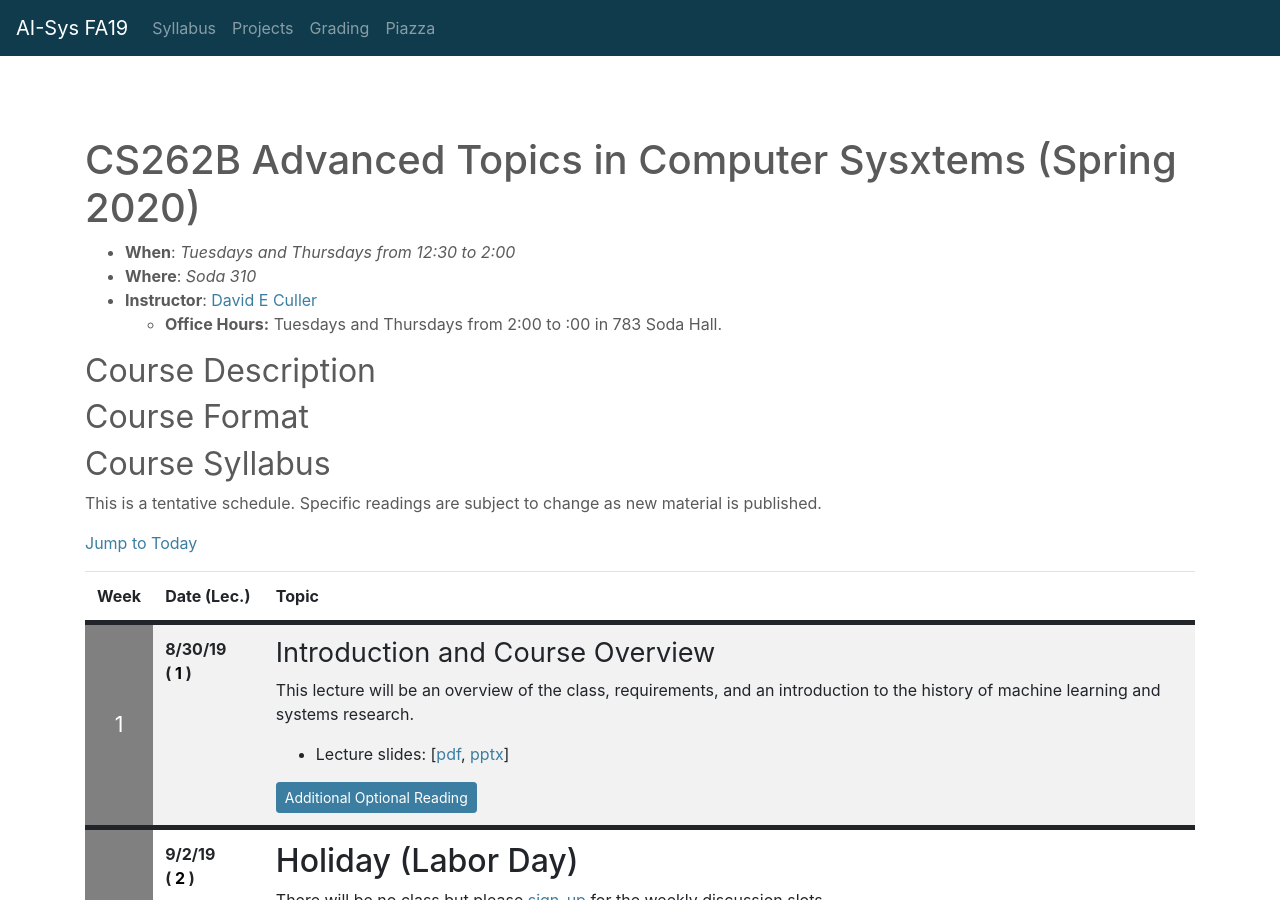
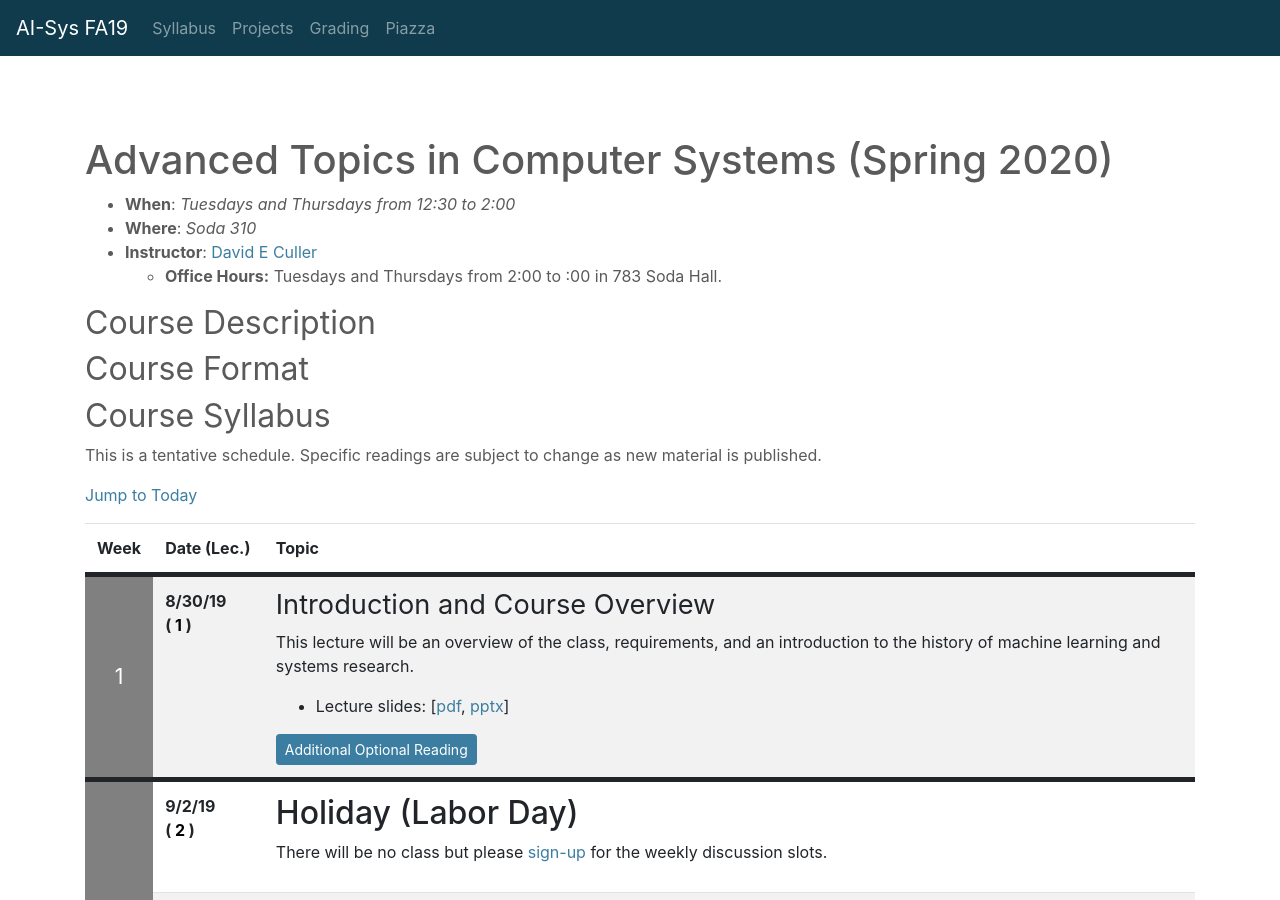
Before and after one commit to deculler/cs262b-sp20, a Jekyll site: the page built from index.md, in a window 1280 px wide and 900 px high. Built offline with Jekyll 4.4.1, drawn with Linux system fonts in a browser that asks for light colours; nearby versions of some CDN libraries; our own code applies the rules of GitHub Pages for plain Markdown files.

Commit message:
Update index.md

```diff
--- a/index.md
+++ b/index.md
@@ -3,7 +3,7 @@ layout: default
 ---
 
 
-# CS262B Advanced Topics in Computer Sysxtems (Spring 2020)
+# Advanced Topics in Computer Systems (Spring 2020)
 
 * **When**: *Tuesdays and Thursdays from 12:30 to 2:00*
 * **Where**: *Soda 310*
```
